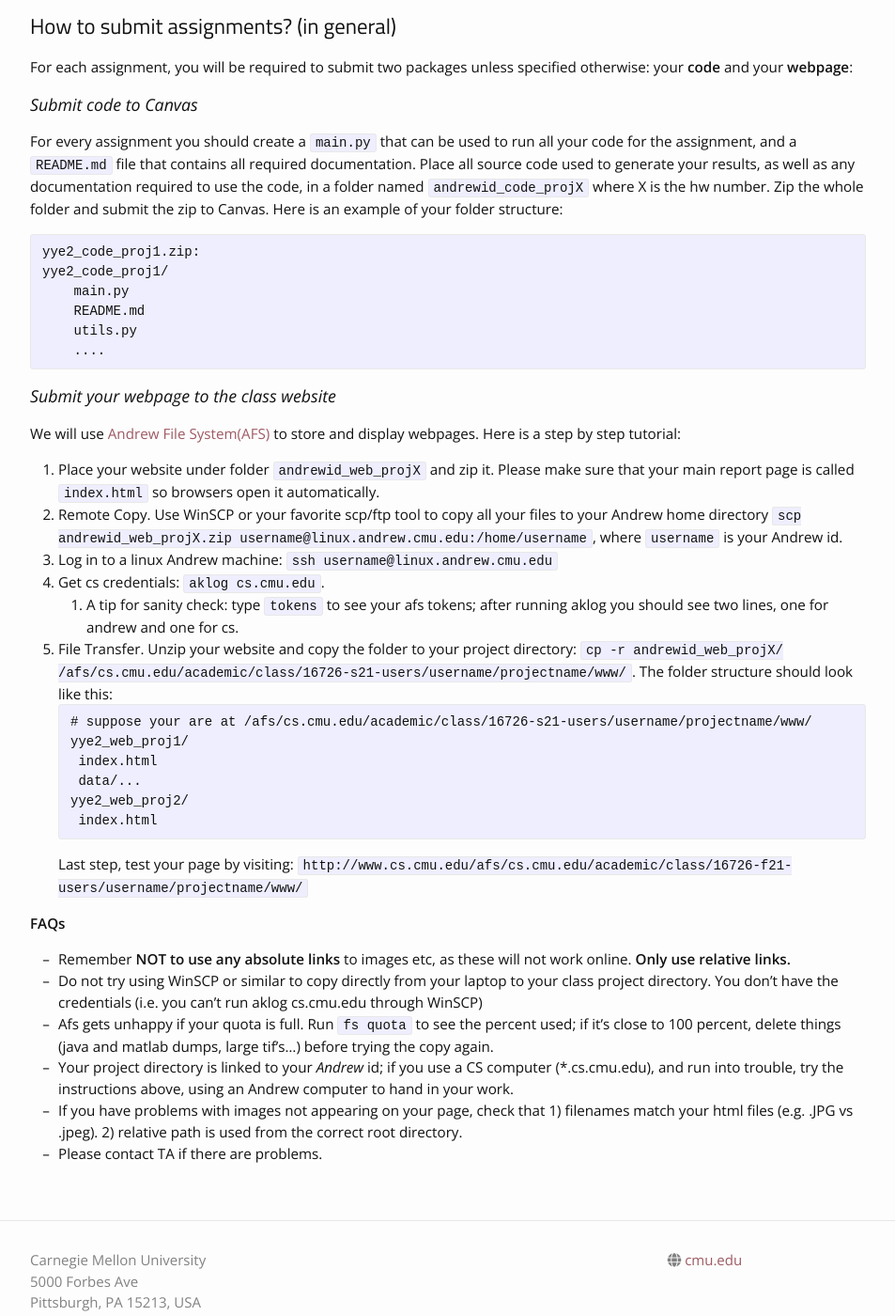
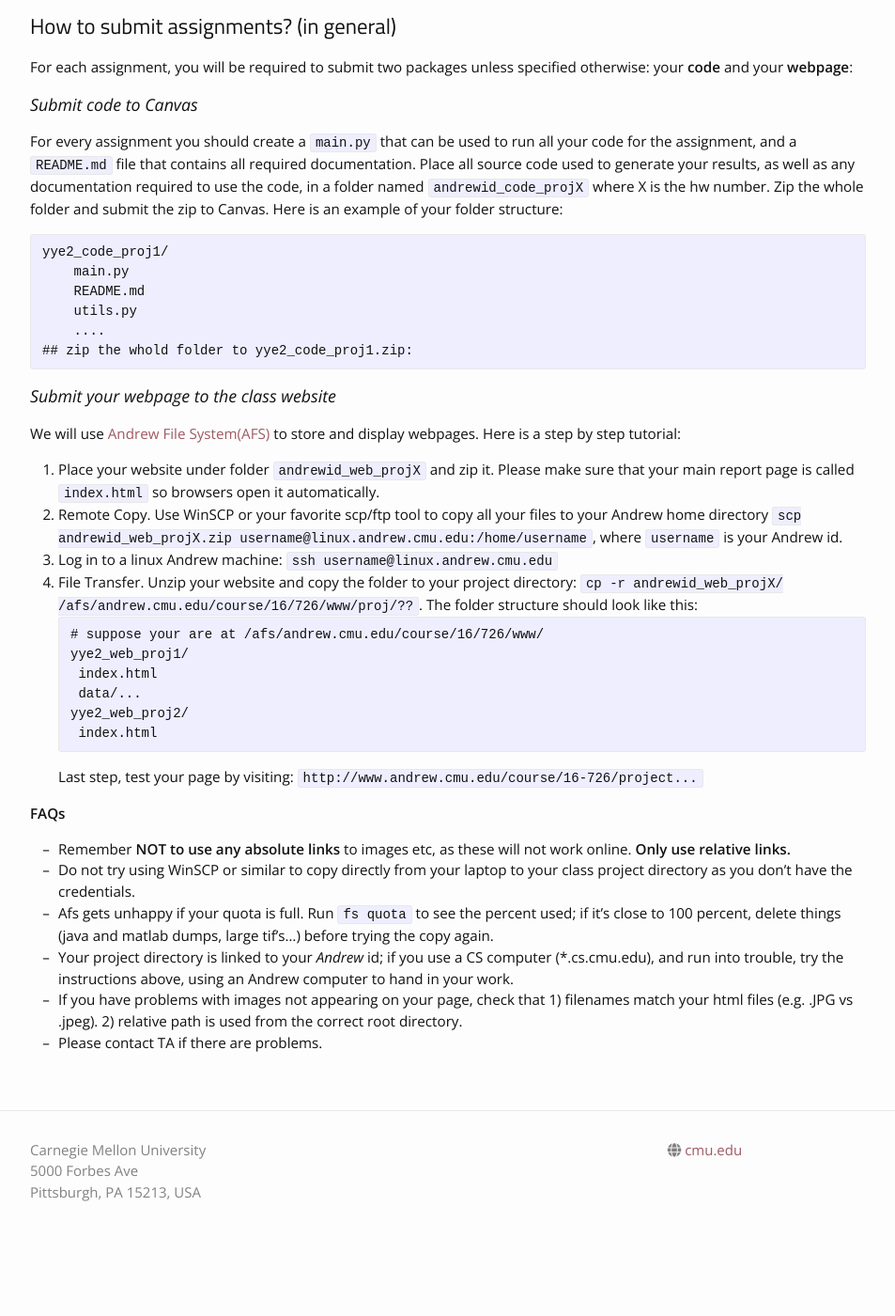
Before and after one commit to kazemnejad/jekyll-course-website-template, a Jekyll site: the page built from _assignments/hw0.md, in a window 1280 px wide and 1400 px high, scrolled down 469 px. Shown: the whole window at 94% size, without its empty margins (163-1116 px from the left). Built offline with Jekyll 4.4.1, drawn with Linux system fonts in a browser that asks for light colours; nearby versions of some CDN libraries; after the commit the page ends 1808 px from its top, so only the background shows below that.

Commit message:
intermed

````diff
--- a/_assignments/hw0.md
+++ b/_assignments/hw0.md
@@ -15,35 +15,34 @@ For each assignment, you will be required to submit two packages unless specifie
 ### Submit code to Canvas
 For every assignment you should create a `main.py` that can be used to run all your code for the assignment, and a `README.md` file that contains all required documentation. Place all source code used to generate your results, as well as any documentation required to use the code, in a folder named `andrewid_code_projX` where X is the hw number. Zip the whole folder and submit the zip to Canvas. Here is an example of your folder structure:
 ```angular2html
-yye2_code_proj1.zip:
 yye2_code_proj1/
     main.py
     README.md
     utils.py
     ....
+## zip the whold folder to yye2_code_proj1.zip:
 ```
+
 ### Submit your webpage to the class website
 We will use [Andrew File System(AFS)](https://www.cmu.edu/computing/services/comm-collab/collaboration/afs/how-to/index.html) to store and display webpages. Here is a step by step tutorial:
 1. Place your website under folder `andrewid_web_projX` and zip it. Please make sure that your main report page is called `index.html` so browsers open it automatically.
 1. Remote Copy. Use WinSCP or your favorite scp/ftp tool to copy all your files to your Andrew home directory `scp andrewid_web_projX.zip username@linux.andrew.cmu.edu:/home/username`, where `username` is your Andrew id.
 1. Log in to a linux Andrew machine: `ssh username@linux.andrew.cmu.edu`
-1. Get cs credentials: `aklog cs.cmu.edu`.
-     1. A tip for sanity check: type `tokens` to see your afs tokens; after running aklog you should see two lines, one for andrew and one for cs.
-1. File Transfer.  Unzip your website and copy the folder to your project directory: `cp -r andrewid_web_projX/ /afs/cs.cmu.edu/academic/class/16726-s21-users/username/projectname/www/`. The folder structure should look like this:
+1. File Transfer.  Unzip your website and copy the folder to your project directory: `cp -r andrewid_web_projX/ /afs/andrew.cmu.edu/course/16/726/www/proj/??`. The folder structure should look like this:
 ```angular2html
-# suppose your are at /afs/cs.cmu.edu/academic/class/16726-s21-users/username/projectname/www/
+# suppose your are at /afs/andrew.cmu.edu/course/16/726/www/
 yye2_web_proj1/
     index.html
     data/...
 yye2_web_proj2/
     index.html
 ```
-Last step, test your page by visiting: `http://www.cs.cmu.edu/afs/cs.cmu.edu/academic/class/16726-f21-users/username/projectname/www/
+Last step, test your page by visiting: `http://www.andrew.cmu.edu/course/16-726/project...
 `
 
 __FAQs__
 - Remember __NOT to use any absolute links__ to images etc, as these will not work online. __Only use relative links.__
--   Do not try using WinSCP or similar to copy directly from your laptop to your class project directory. You don't have the credentials (i.e. you can't run aklog cs.cmu.edu through WinSCP)
+-   Do not try using WinSCP or similar to copy directly from your laptop to your class project directory as you don't have the credentials.
 - Afs gets unhappy if your quota is full. Run `fs quota` to see the percent used; if it's close to 100 percent, delete things (java and matlab dumps, large tif's...) before trying the copy again.
 - Your project directory is linked to your _Andrew_ id; if you use a CS computer (*.cs.cmu.edu), and run into trouble, try the instructions above, using an Andrew computer to hand in your work.
 - If you have problems with images not appearing on your page, check that 1) filenames match your html files (e.g. .JPG vs .jpeg). 2) relative path is used from the correct root directory.
````
